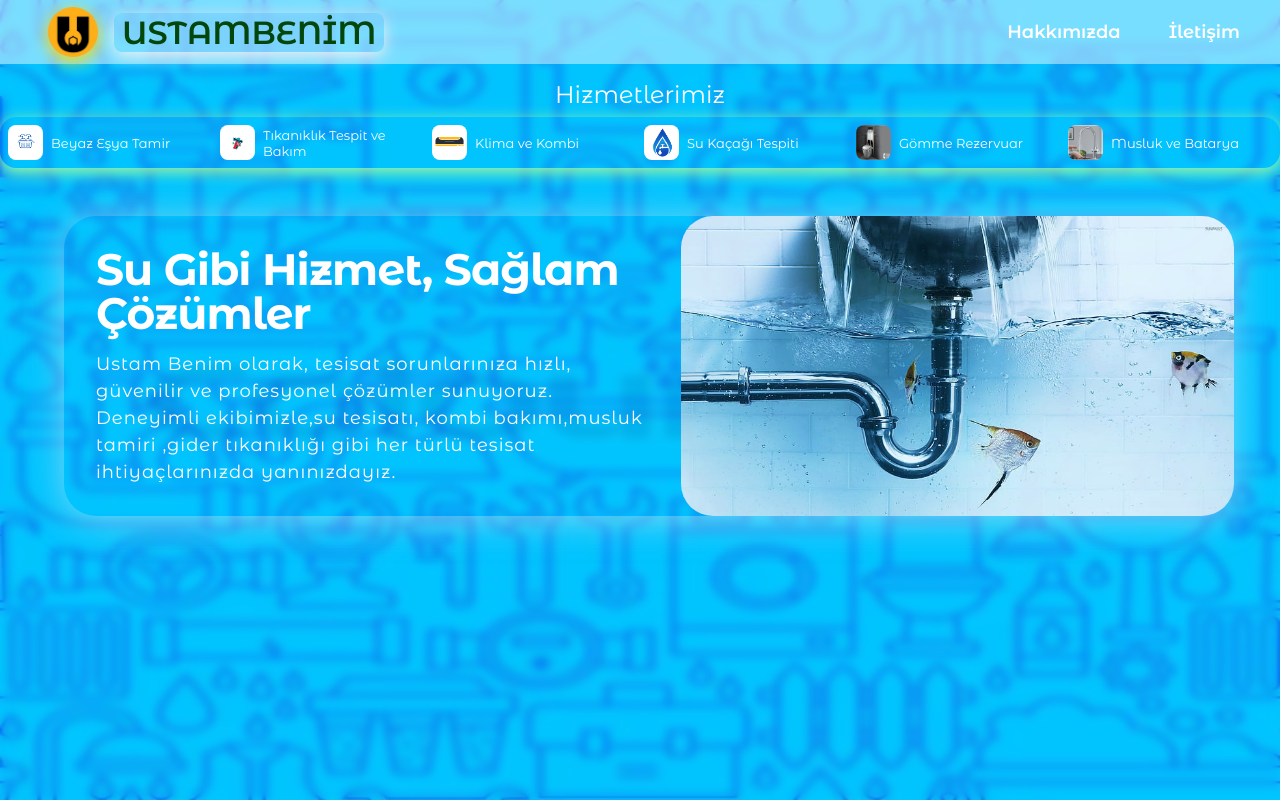
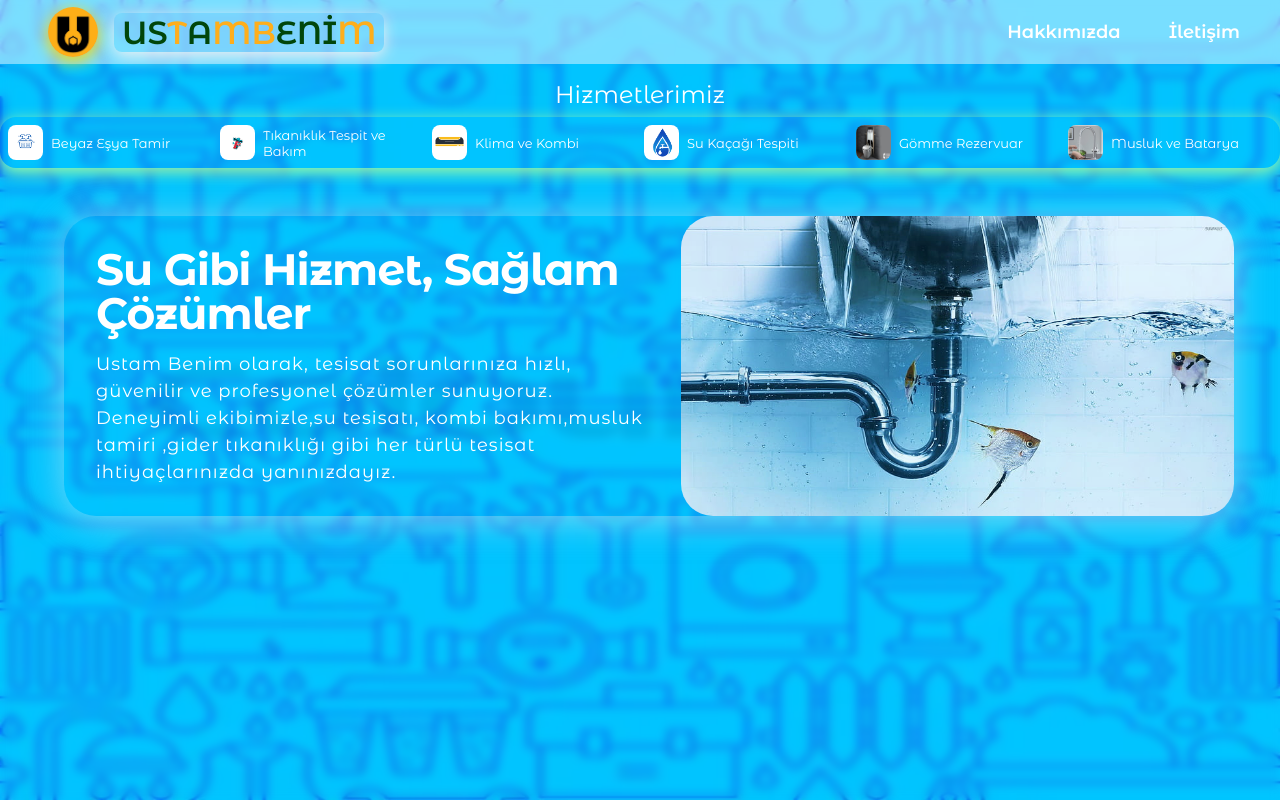
Before and after one commit to HakanCertel/ustambenim, a plain HTML site: page index.html in a window 1280 px wide. Drawn offline with nearby package versions, Linux system fonts and the light colour scheme.

Commit message:
15111553
15111553

```diff
--- a/assets/css/style.css
+++ b/assets/css/style.css
@@ -42,6 +42,9 @@ img{
 a{
     text-decoration: none;
     color: var(--white-color);
+}
+.letter_color{
+    color: hsl(39, 99%, 55%);
 }
 /* Background */
 .main{
--- a/index.html
+++ b/index.html
@@ -17,7 +17,7 @@
             <nav class="nav">
                 <div class="nav__logo" id="main" >
                     <img src="assets/images/logo.jpg" alt="image" class="logo__image">
-                    <span class="logo__title">USTAMBENİM</span>
+                    <span class="logo__title">US<span class="letter_color">T</span>A<span class="letter_color">M</span><span class="letter_color">B</span>ENİ<span class="letter_color">M</span></span>
                 </div>
                 <div class="nav__menu" id="nav__menu">
                     <ul class="nav__list">
```
